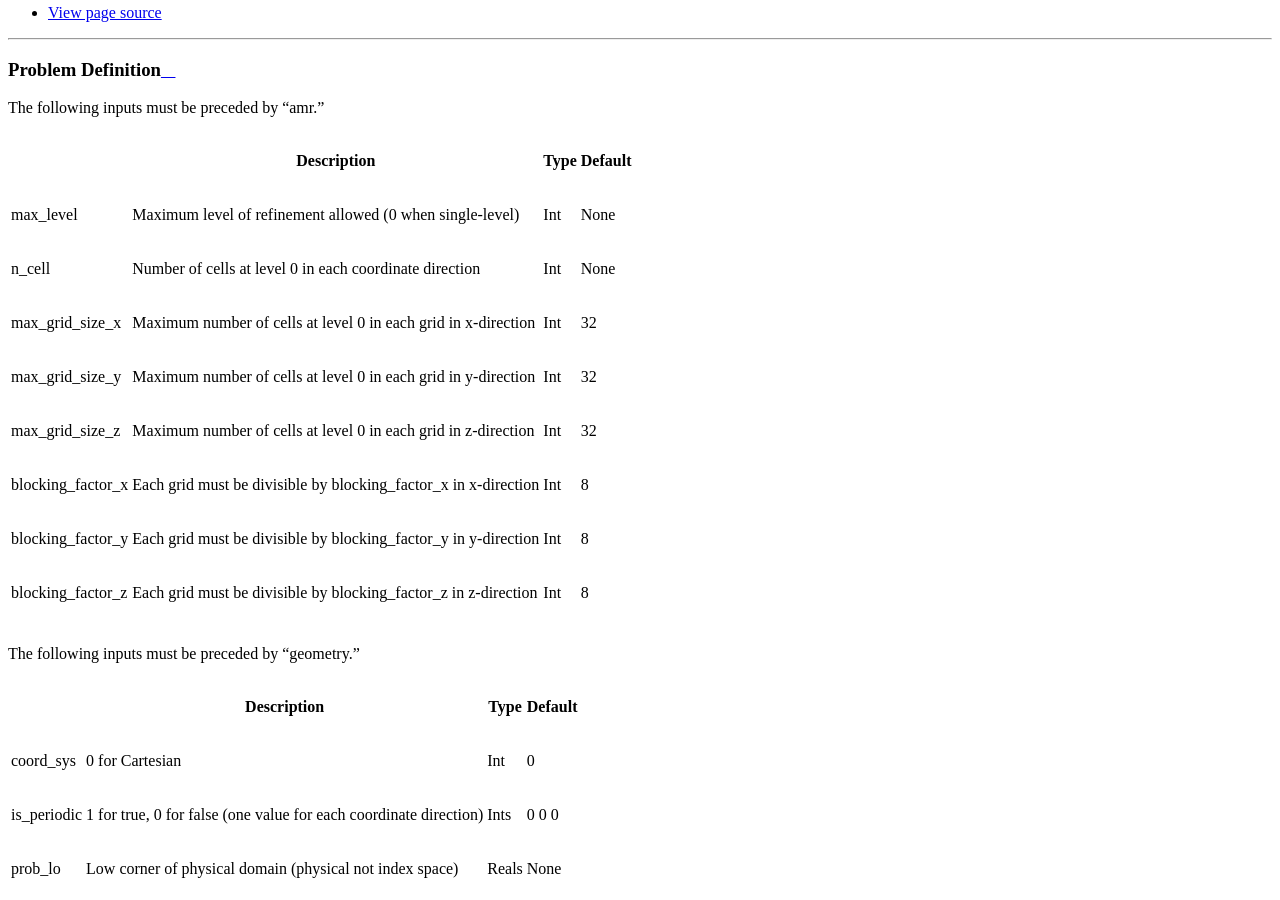
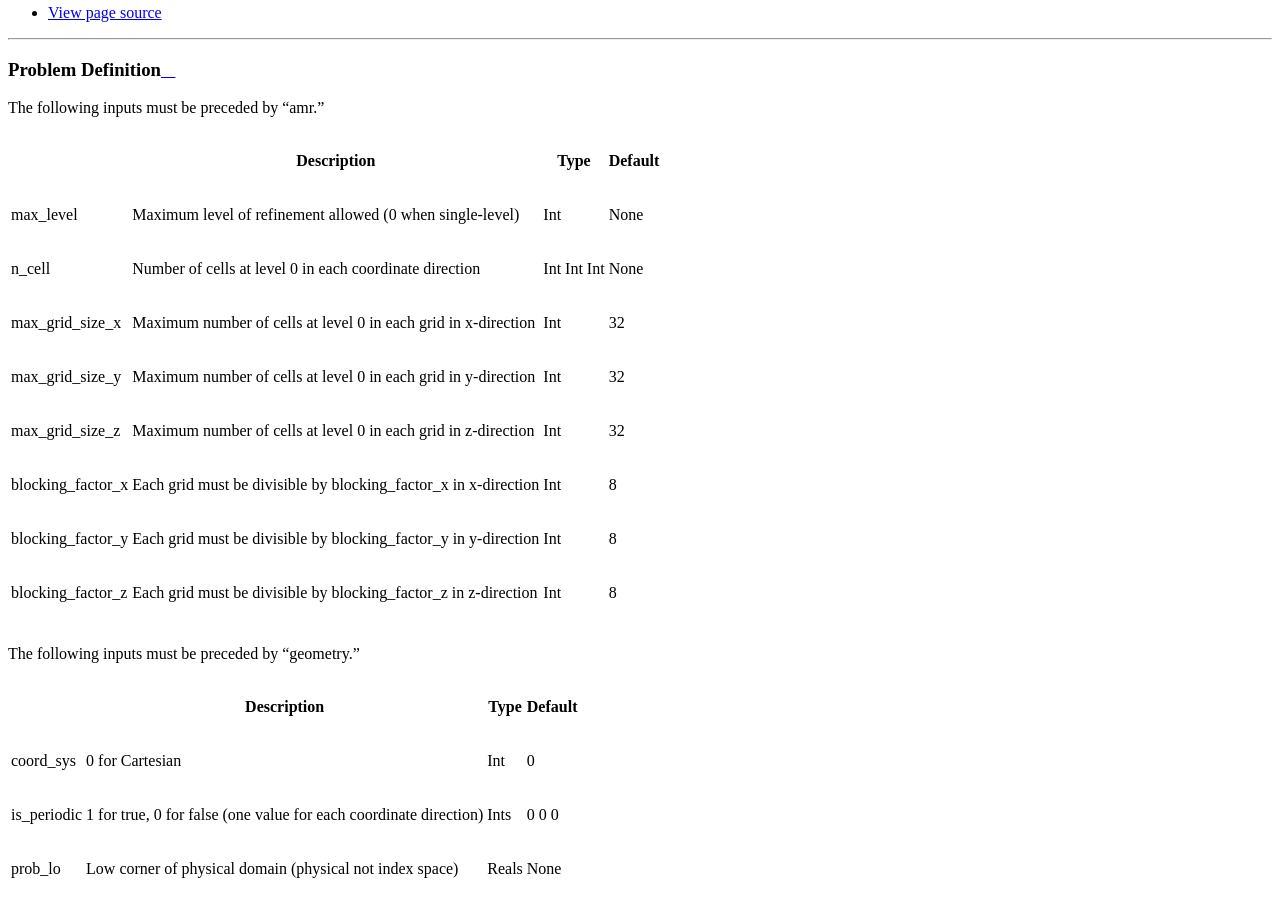
Before and after one commit to mwm126/MFIX-Exa, a Sphinx documentation site: the page built from docs/source/InputsProblemDefinition.rst, in a window 1280 px wide and 900 px high, scrolled down 485 px. Built offline with Sphinx 7.4.7 and the Read the Docs theme 2.0.0, drawn with Linux system fonts in a browser that asks for light colours; pages that are not in the unit, such as notebooks, are missing from menus.

Commit message:
n_cell is 3 * int not just one

```diff
--- a/docs/source/InputsProblemDefinition.rst
+++ b/docs/source/InputsProblemDefinition.rst
@@ -8,7 +8,7 @@ The following inputs must be preceded by "amr."
 +===================+=======================================================================+=============+===========+
 | max_level         | Maximum level of refinement allowed (0 when single-level)             |    Int      | None      |
 +-------------------+-----------------------------------------------------------------------+-------------+-----------+
-| n_cell            | Number of cells at level 0 in each coordinate direction               |    Int      | None      |
+| n_cell            | Number of cells at level 0 in each coordinate direction               | Int Int Int | None      |
 +-------------------+-----------------------------------------------------------------------+-------------+-----------+
 | max_grid_size_x   | Maximum number of cells at level 0 in each grid in x-direction        |    Int      | 32        |
 +-------------------+-----------------------------------------------------------------------+-------------+-----------+
```
